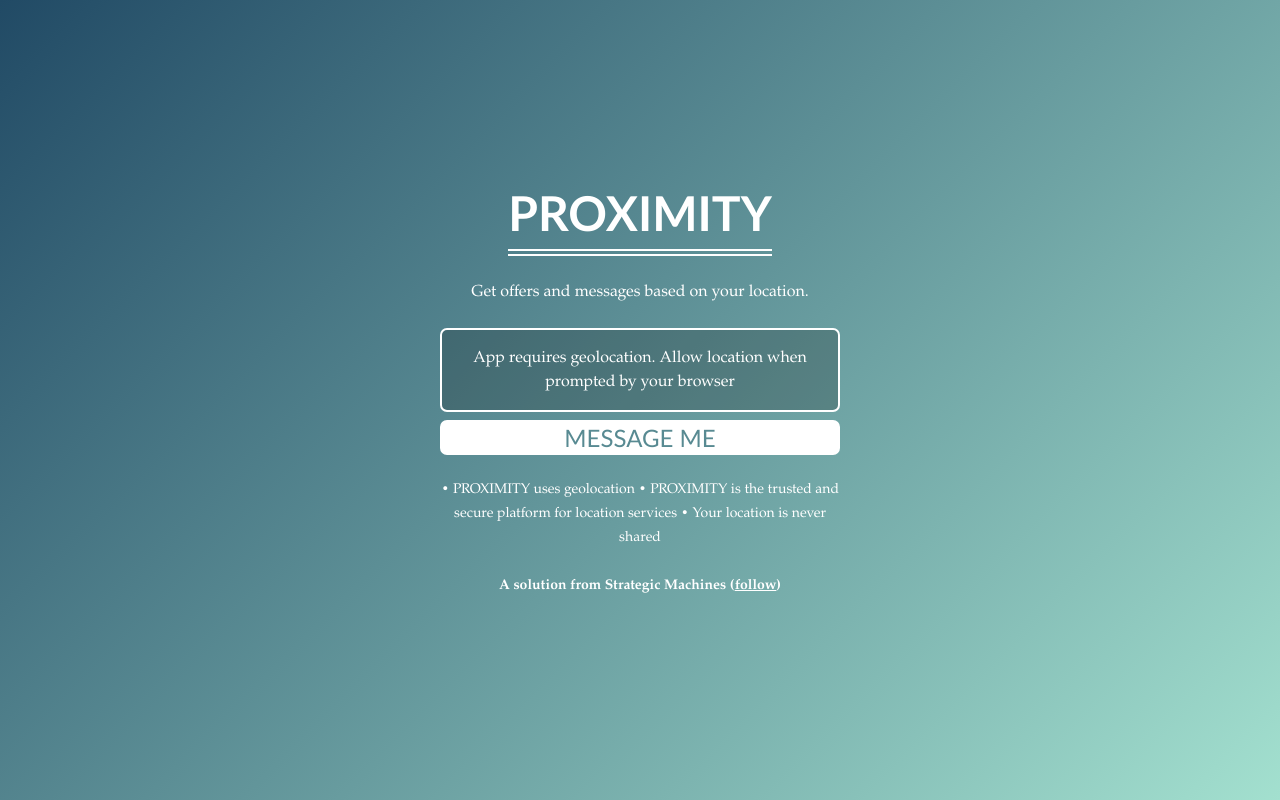
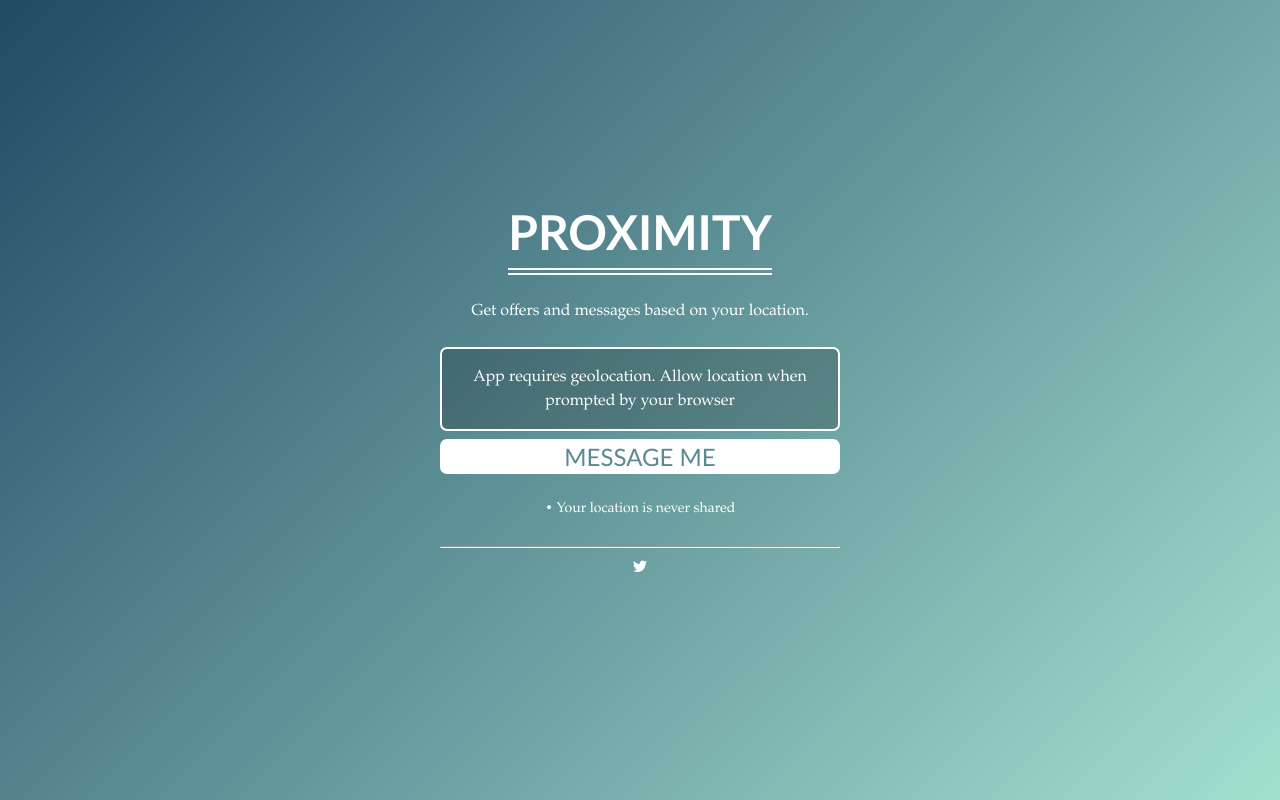
Before and after one commit to pdhoward/proximitytag, a plain HTML site: page index.html in a window 1280 px wide. Drawn offline with Linux system fonts and the light colour scheme.

Commit message:
style updates

```diff
--- a/app.js
+++ b/app.js
@@ -91,6 +91,8 @@
     domColorvalue.textContent = domOutputcolour;
     domOutput.style.backgroundColor = domOutputcolour;
     domOutput.appendChild(domColorvalue);
+    // do a location lookup ... mongodb for a venue ... closest? or an Array?
+    // use a redirect
     domOutput.focus();
   }
 
--- a/index.html
+++ b/index.html
@@ -2,12 +2,10 @@
 <html lang="en">
 <head>
 	<meta charset="utf-8">
-<meta http-equiv="Content-Security-Policy" content="default-src 'none'; style-src 'self'; script-src 'self'; img-src 'self'; child-src 'self'; manifest-src 'self'; worker-src 'self';">
+	<meta http-equiv="Content-Security-Policy" content="default-src 'none'; style-src 'self' https://stackpath.bootstrapcdn.com; script-src 'self'; img-src 'self'; font-src 'self' https://stackpath.bootstrapcdn.com; child-src 'self'; manifest-src 'self'; worker-src 'self';">
 	<title>PROXIMITY | connected conversations</title>
 	<meta name="description" content="Location based messaging and advertising">
 	<meta name="viewport" content="width=device-width,initial-scale=1,viewport-fit=cover">
-<link rel="stylesheet" href="styles.css">
-<link rel="manifest" href="manifest.json">
 	<meta name="mobile-web-app-capable" content="yes">
 	<meta name="apple-mobile-web-app-capable" content="yes">
 	<meta name="apple-mobile-web-app-title" content="location">
@@ -32,12 +30,12 @@
 	<meta name="twitter:creator" content="@plfstr">
 	<meta name="twitter:domain" content="https://proximitytag.netlify.app">
 	<meta name="twitter:image" content="webclip-128x128.png">
+	<link rel="stylesheet" href="https://stackpath.bootstrapcdn.com/font-awesome/4.7.0/css/font-awesome.min.css">
+	<link rel="stylesheet" href="styles.css">
+	<link rel="manifest" href="manifest.json">
 </head>
 <body>
 <main role="main">
-
-
-
 	<header role="banner">
 		<h1 translate="no">PROXIMITY</h1>
 	</header>
@@ -51,11 +49,20 @@
 
 			<button class="block" id="huebutton" aria-controls="output">MESSAGE ME</button>
 
-		<p class="txt-small" role="note">&bull; PROXIMITY uses geolocation &bull; PROXIMITY is the trusted and secure platform for location services &bull; Your location is never shared</p>
+		<p class="txt-small" role="note">&bull; Your location is never shared</p>
 	</article>
 
 	<footer>
-		<p class="txt-small" role="contentinfo"><strong><span translate="no">A solution</span> from <span translate="no">Strategic Machines</span> (<a href="https://twitter.com/StrategicMachi1">follow</a>)</strong></p>
+		<div class="col-md-4 mb-3 mb-md-0">
+			<div class="card py-4 h-100">
+				<div class="card-body text-center">
+					<hr class="my-4" />
+					<div class="small text-black-50">
+						<a href="https://twitter.com/StrategicMachi1"><i class="fa fa-twitter" aria-hidden="true"></i></a>
+					</div>
+				</div>
+			</div>
+		</div>
 	</footer>
 
 </main>
```
Lines whose indentation alone changed are shown as unchanged.
